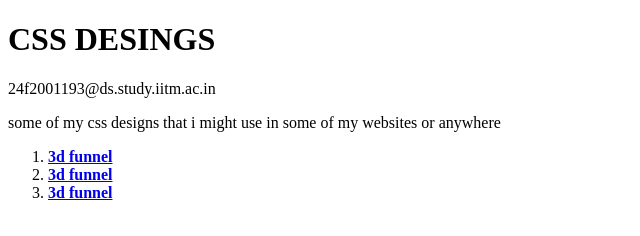
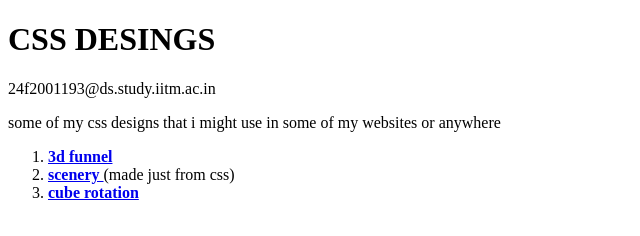
Before and after one commit to jackofall-trades/Pure_CSS, a plain HTML site: page index.html in a window 1280 px wide. Shown: the whole page, without its empty margins (0-640 px from the left). Drawn offline with Linux system fonts and the light colour scheme.

Commit message:
Update index.html

```diff
--- a/index.html
+++ b/index.html
@@ -12,8 +12,8 @@
     <p>some of my css designs that i might use in some of my websites or anywhere </p>
     <ol>
         <li><a href="https://jackofall-trades.github.io/Pure_CSS/3d_funnel/" > <b>3d funnel</b> </a></li>
-        <li><a href="https://jackofall-trades.github.io/Pure_CSS/scenery/" > <b>3d funnel</b> </a></li>
-        <li><a href="https://jackofall-trades.github.io/Pure_CSS/cube_rotation/" > <b>3d funnel</b> </a></li>
+        <li><a href="https://jackofall-trades.github.io/Pure_CSS/scenery/" > <b> scenery </b> </a>(made just from css)</li>
+        <li><a href="https://jackofall-trades.github.io/Pure_CSS/cube_rotation/" > <b> cube rotation </b> </a></li>
     </ol>
 </body>
 </html>
```
